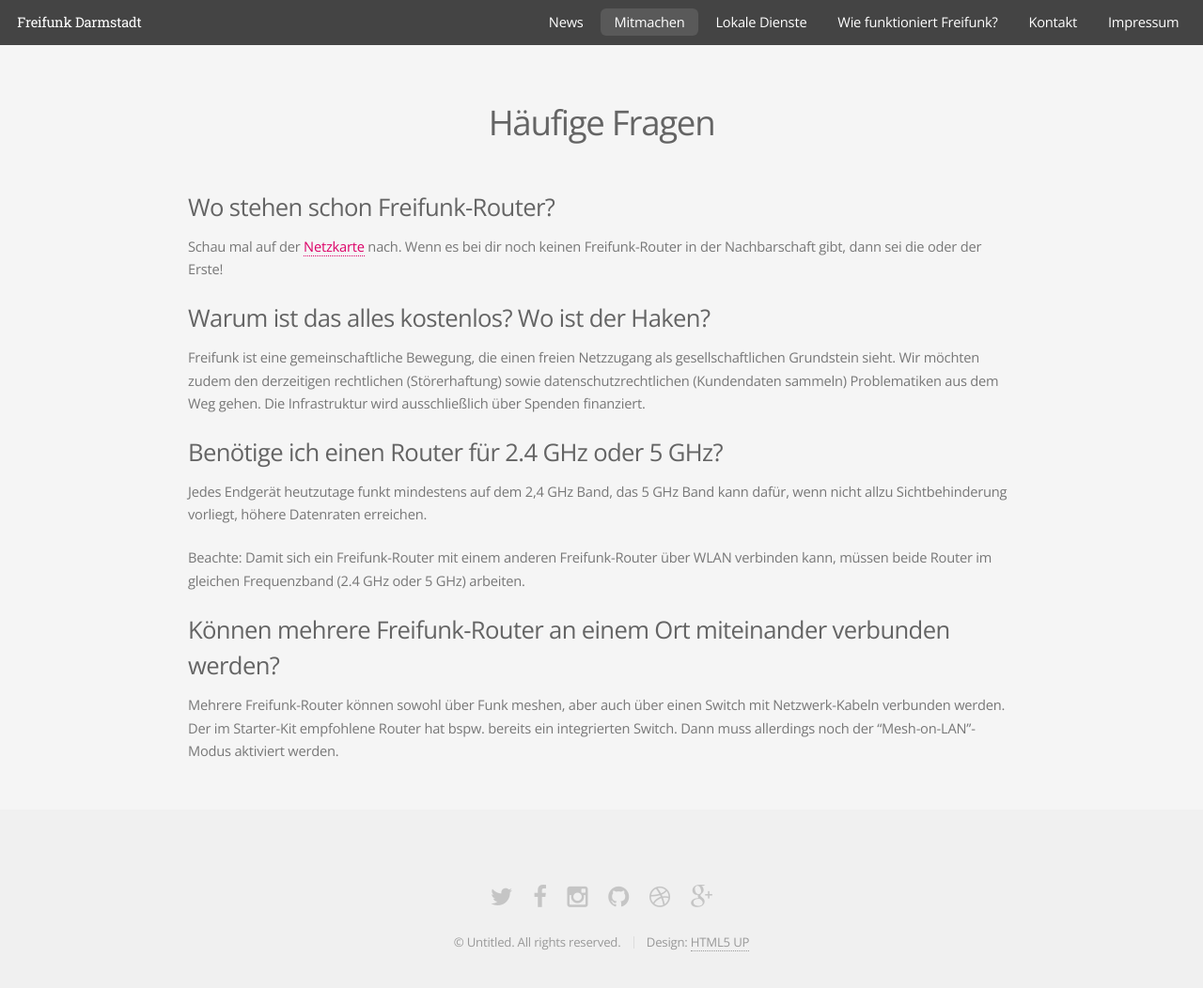
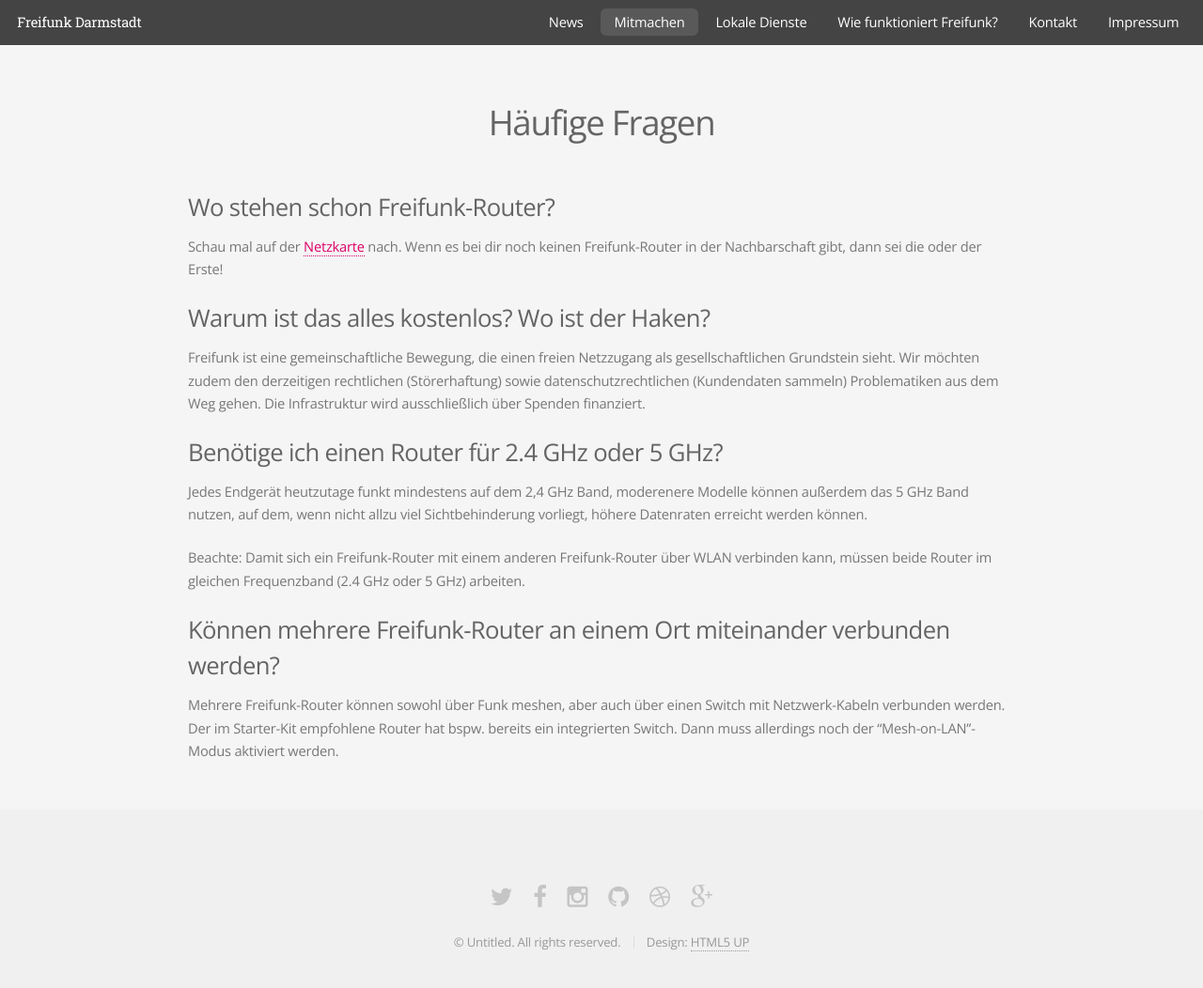
Before and after one commit to mdrenger/darmstadt.freifunk.net, a Jekyll site: the page built from pages/mitmachen/faq.md, in a window 1280 px wide and 1098 px high. Shown: the top 1052 px of the window at 94% size. Built offline with Jekyll 4.4.1, drawn with Linux system fonts in a browser that asks for light colours.

Commit message:
faq: fix phrasing

```diff
--- a/pages/mitmachen/faq.md
+++ b/pages/mitmachen/faq.md
@@ -17,7 +17,7 @@
 
 ### Benötige ich einen Router für 2.4 GHz oder 5 GHz?
 
-Jedes Endgerät heutzutage funkt mindestens auf dem 2,4 GHz Band, das 5 GHz Band kann dafür, wenn nicht allzu Sichtbehinderung vorliegt, höhere Datenraten erreichen.
+Jedes Endgerät heutzutage funkt mindestens auf dem 2,4 GHz Band, moderenere Modelle können außerdem das 5 GHz Band nutzen, auf dem, wenn nicht allzu viel Sichtbehinderung vorliegt, höhere Datenraten erreicht werden können.
 
 Beachte: Damit sich ein Freifunk-Router mit einem anderen Freifunk-Router über WLAN verbinden kann, müssen beide Router im gleichen Frequenzband (2.4 GHz oder 5 GHz) arbeiten.
 
```
